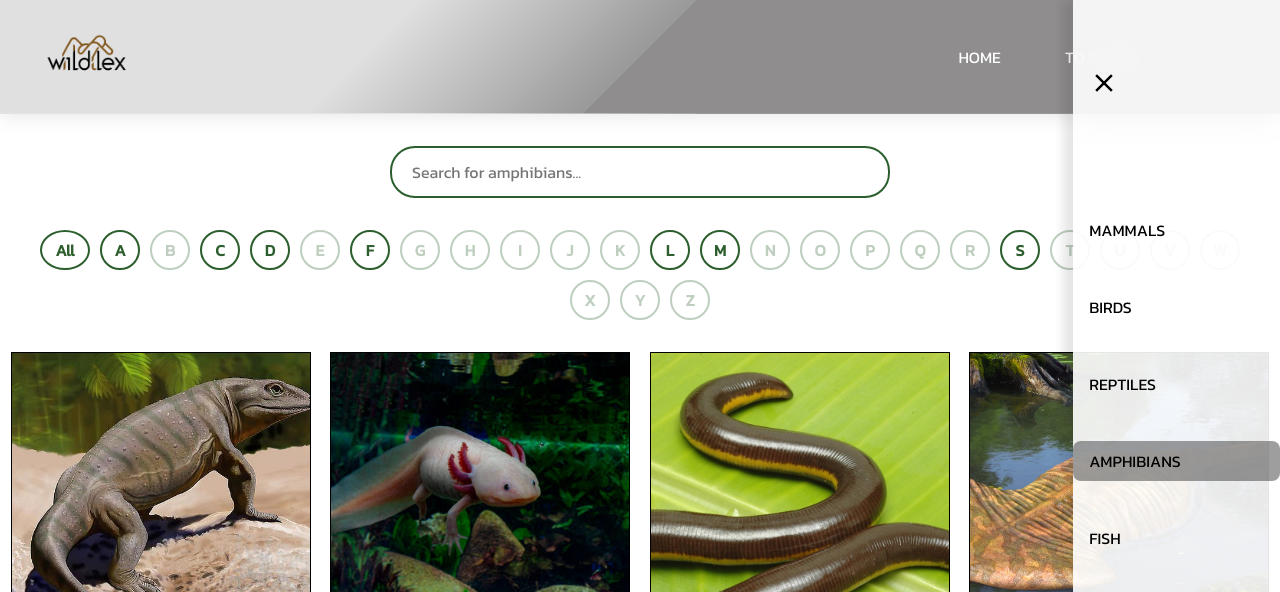
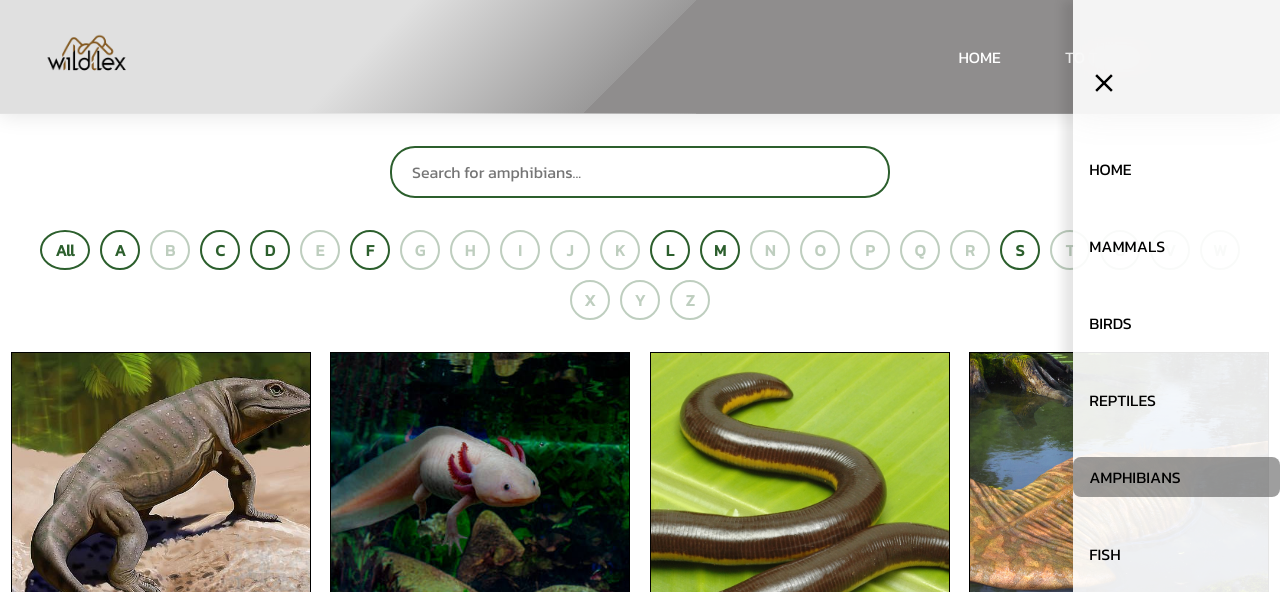
Before and after one commit to Naim-ECE/Software-Development-Project-I, a plain HTML site: page Amphibians/amphibians.html in a window 1280 px wide. Both pictures are taken after a click on the item 1215 px from the left and 56 px from the top of the page. Shown: the top 592 px of the page. Drawn offline with Linux system fonts and the light colour scheme.

Commit message:
amphibian bug fixed

```diff
--- a/Amphibians/amphibians.css
+++ b/Amphibians/amphibians.css
@@ -237,6 +237,7 @@ header ul a:hover {
     font-size: 0.9rem;
   }
 }
+
 .close {
   color: rgb(0, 0, 0);
 }
--- a/Amphibians/amphibians.html
+++ b/Amphibians/amphibians.html
@@ -26,9 +26,9 @@
               </svg>
             </a>
           </li>
-          <ul class="indoor">
+          <li class="indoor">
             <a href="../index.html" class="hey"> Home </a>
-          </ul>
+          </li>
           <li class="indoor">
             <a href="../Mammals/mammals.html"> Mammals </a>
           </li>
```
